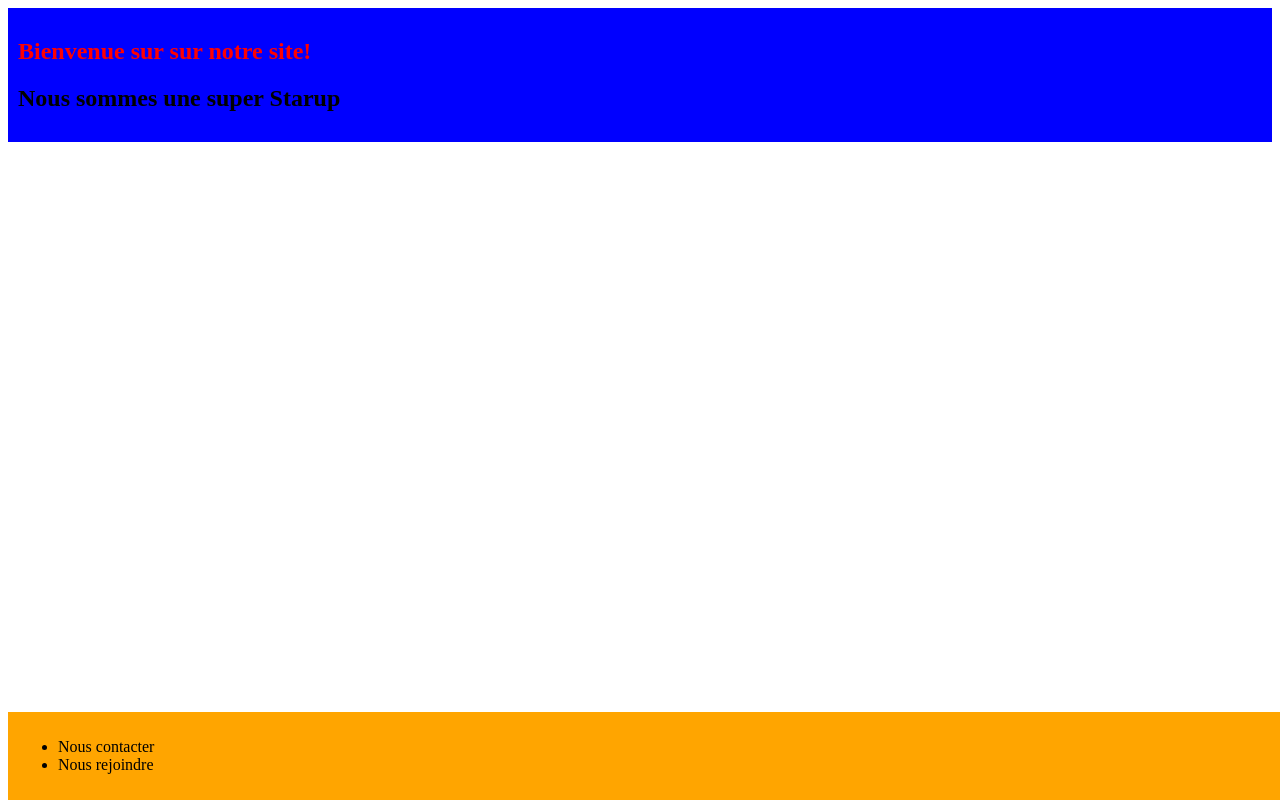
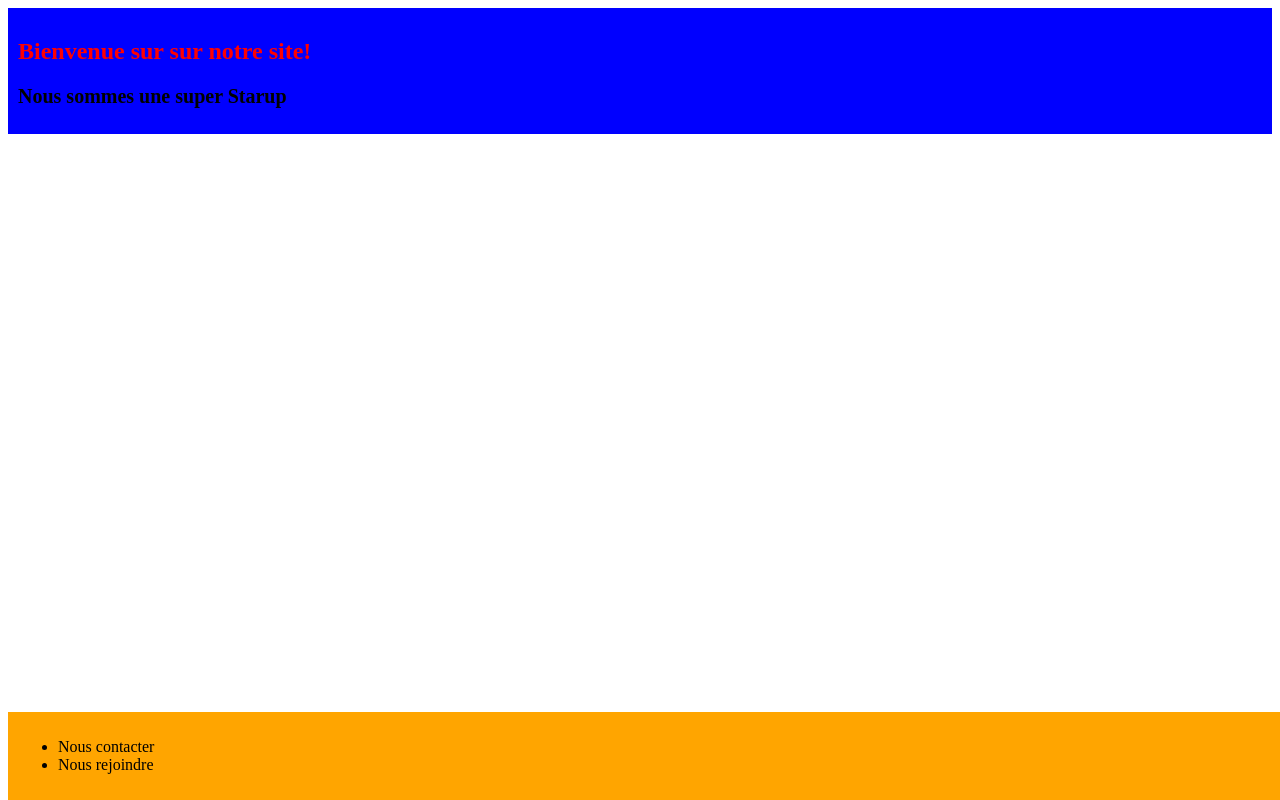
Before and after one commit to borisu-git/site_web_tp, a plain HTML site: page index.html in a window 1280 px wide. Drawn offline with Linux system fonts and the light colour scheme.

Commit message:
Modify H2 size

```diff
--- a/index.html
+++ b/index.html
@@ -17,6 +17,7 @@
             margin: 0px auto;
             }
         h1{color: red;}
+        h2 {font-size: 20px}
 
     </style>
 
```
